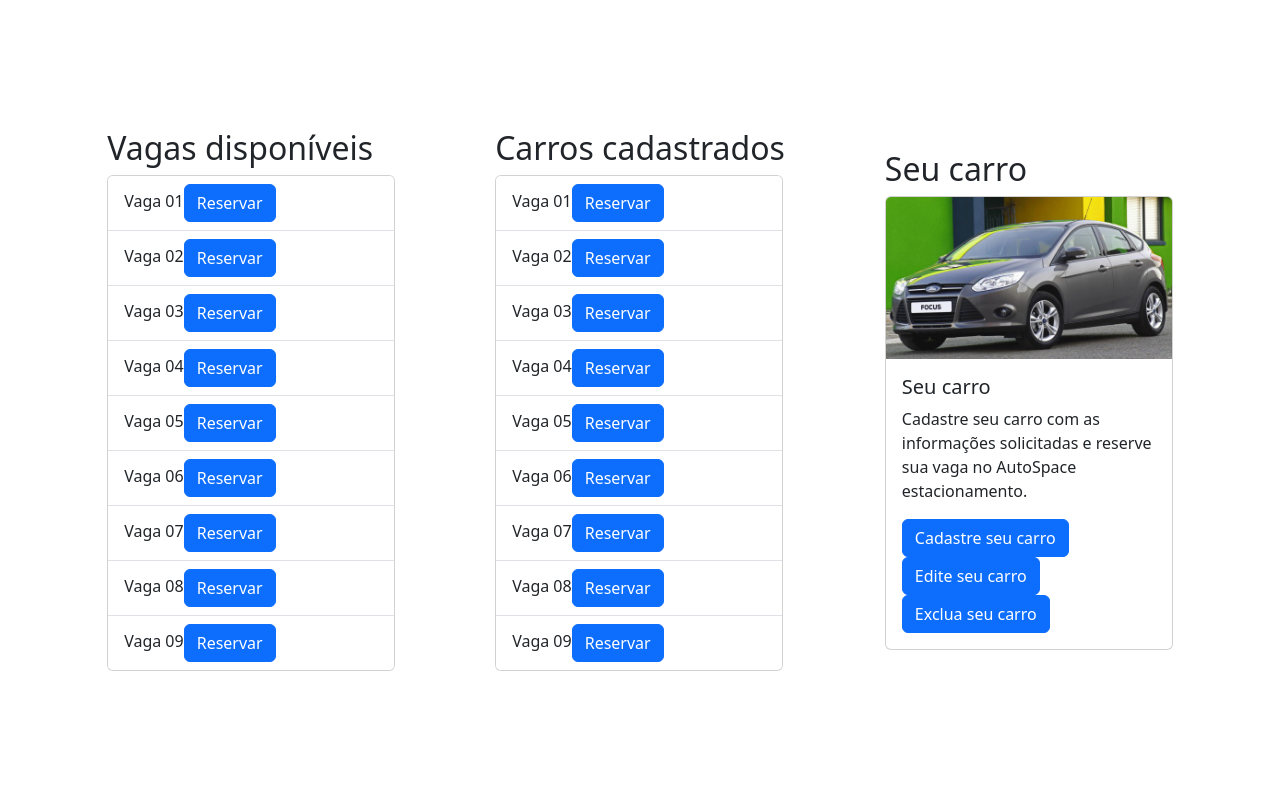
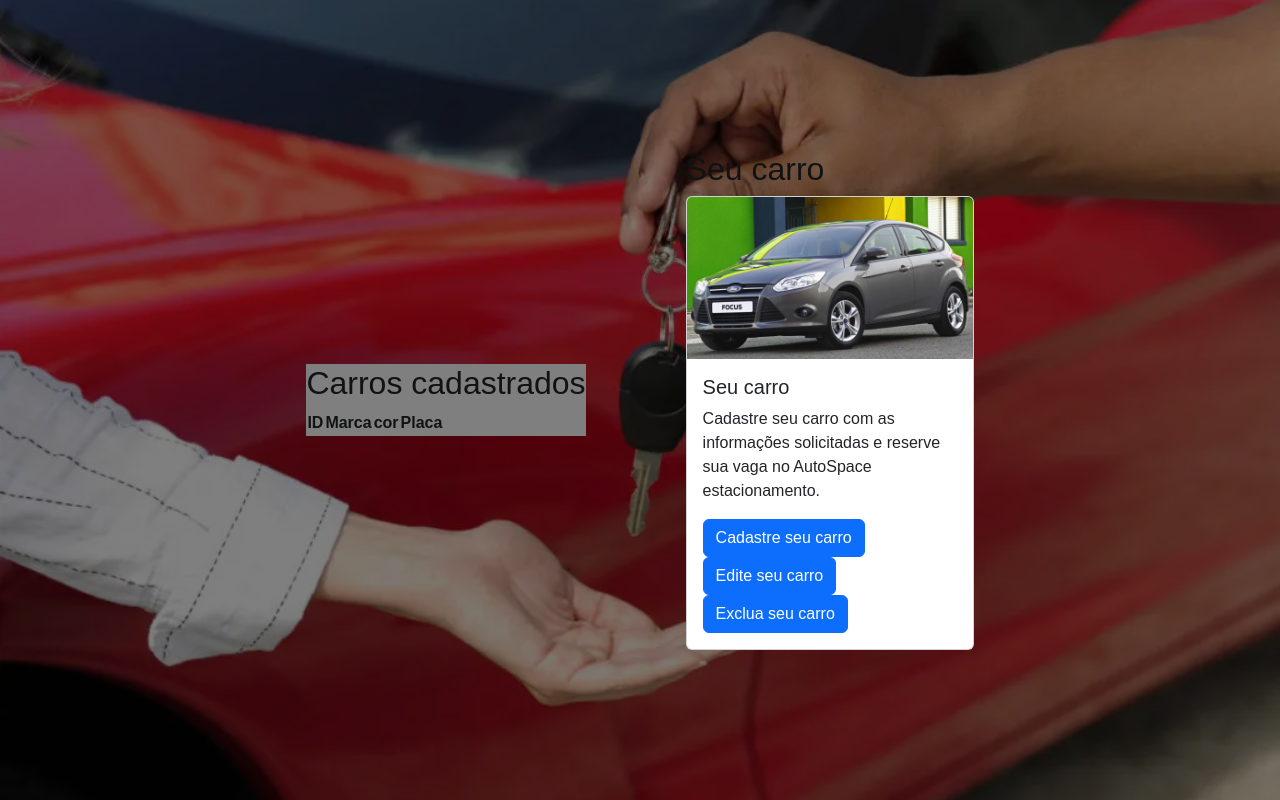
Before and after one commit to LauraTavares2323/1v-AutoSpace, a plain HTML site: page frontend/index2.html in a window 1280 px wide. Drawn offline with nearby package versions, Linux system fonts and the light colour scheme.

Commit message:
Add files via upload

```diff
--- a/frontend/index2.html
+++ b/frontend/index2.html
@@ -10,42 +10,24 @@
     <script src="script.js" defer></script>
 </head>
 <body>
-    <section>
-        <h2>Vagas disponíveis</h2>
-    <div class="card" style="width: 18rem;">
-        <ul class="list-group list-group-flush">
-          <li class="list-group-item">Vaga 01<button type="button" class="btn btn-primary">Reservar</button></li>
-          <li class="list-group-item">Vaga 02<button type="button" class="btn btn-primary">Reservar</button></li>
-          <li class="list-group-item">Vaga 03<button type="button" class="btn btn-primary">Reservar</button></li>
-          <li class="list-group-item">Vaga 04<button type="button" class="btn btn-primary">Reservar</button></li>
-          <li class="list-group-item">Vaga 05<button type="button" class="btn btn-primary">Reservar</button></li>
-          <li class="list-group-item">Vaga 06<button type="button" class="btn btn-primary">Reservar</button></li>
-          <li class="list-group-item">Vaga 07<button type="button" class="btn btn-primary">Reservar</button></li>
-          <li class="list-group-item">Vaga 08<button type="button" class="btn btn-primary">Reservar</button></li>
-          <li class="list-group-item">Vaga 09<button type="button" class="btn btn-primary">Reservar</button></li>
+  <div class="opacidade"></div>
+  <section class="product-list">
+    <h2>Carros cadastrados</h2>
+    <table>
+      <thead>
+        <tr>
+          <th>ID</th>
+          <th>Marca</th>
+          <th>cor</th>
+          <th>Placa</th>
+        </tr>
+      </thead>
+      <tbody id="product-table-body">
+      </tbody>
+    </table>
+  </section>
 
-        </ul>
 
-      </div>
-    </section>
-
-    <section>
-        <h2>Carros cadastrados</h2>
-        <div class="card" style="width: 18rem;">
-            <ul class="list-group list-group-flush">
-              <li class="list-group-item">Vaga 01<button type="button" class="btn btn-primary">Reservar</button></li>
-              <li class="list-group-item">Vaga 02<button type="button" class="btn btn-primary">Reservar</button></li>
-              <li class="list-group-item">Vaga 03<button type="button" class="btn btn-primary">Reservar</button></li>
-              <li class="list-group-item">Vaga 04<button type="button" class="btn btn-primary">Reservar</button></li>
-              <li class="list-group-item">Vaga 05<button type="button" class="btn btn-primary">Reservar</button></li>
-              <li class="list-group-item">Vaga 06<button type="button" class="btn btn-primary">Reservar</button></li>
-              <li class="list-group-item">Vaga 07<button type="button" class="btn btn-primary">Reservar</button></li>
-              <li class="list-group-item">Vaga 08<button type="button" class="btn btn-primary">Reservar</button></li>
-              <li class="list-group-item">Vaga 09<button type="button" class="btn btn-primary">Reservar</button></li>
-
-            </ul>
-
-          </div>
         </section>
 
       <section>
@@ -55,9 +37,9 @@
             <div class="card-body">
               <h5 class="card-title">Seu carro </h5>
               <p class="card-text">Cadastre seu carro com as informações solicitadas e reserve sua vaga no AutoSpace estacionamento.</p>
-              <a href="#" class="btn btn-primary">Cadastre seu carro</a>
-              <a href="#" class="btn btn-primary">Edite seu carro</a>
-              <a href="#" class="btn btn-primary">Exclua seu carro</a>
+              <a href="carroCadastro.html" class="btn btn-primary">Cadastre seu carro</a>
+              <a href="#" class="btn btn-primary" onclick="editCar(id)">Edite seu carro</a>
+              <a href="#" class="btn btn-primary" onclick="deleteCar(id)">Exclua seu carro</a>
             </div>
           </div>
       </section>
--- a/frontend/script.js
+++ b/frontend/script.js
@@ -47,17 +47,19 @@ const form1 = document.getElementById('cadastro').addEventListener('submit', asy
     }
   });
 
+
+
 // cadastro de carro
 // Nem o de pessoa deu certo (ainda)
 
 // editar o carro
-// QUASE CERTEZA QUE FUNCIONA
-async function editProduct(id) {
+// TA FUNCIONNADO
+async function editCar(id) {
     const brand = prompt("Nova marca do seu carro");
     const color = prompt("Nova cor do seu carro");
     const placa = prompt("Novo placa do seu carro");
 
-    await fetch(`http://localhost:3030/editar/${id}`, {
+    await fetch(`http://localhost:2000/editar/${id}`, {
       method: 'PUT',
       headers: { 'Content-Type': 'application/json' },
       body: JSON.stringify({brand, color, placa })
@@ -65,8 +67,8 @@ async function editProduct(id) {
     loadProducts();
 
 // apagar o carro
-// QUASE CERTEZA QUE FUNCIONA
-async function deleteProduct(id) {
+// FUNCIONANDO
+async function deleteCar(id) {
     await fetch(`http://localhost:2000/apagar/${id}`, {
       method: 'DELETE'
     });
@@ -74,4 +76,23 @@ async function deleteProduct(id) {
   }}
 
 // listar os carros
-// NÃO FIZ AINDA
+// ACHO QUE FUNCIONA
+
+async function loadProducts() {
+  const response = await fetch('http://localhost:2000/car');
+  const data = await response.json();
+  const tbody = document.querySelector('tbody');
+  tbody.innerHTML = '';
+
+  data.car.forEach(car => {
+    const row = document.createElement('tr');
+    row.innerHTML = `
+      <td>${car.id}</td>
+      <td>${car.brand}</td>
+      <td>${car.color}</td>
+      <td>R$ ${car.placa}</td>
+
+    `;
+    tbody.appendChild(row);
+  });
+}
--- a/frontend/style2.css
+++ b/frontend/style2.css
@@ -6,3 +6,26 @@ body{
     margin: 0;
     gap: 100px
 }
+
+
+body {
+    font-family: Arial, sans-serif;
+    height: 100vh;
+    display: flex;
+    justify-content: center;
+    align-items: center;
+    background: url(assents/imagem\ fundo.png) no-repeat center center/cover ;
+
+}
+.opacidade {
+    position: absolute;
+    top: 0;
+    left: 0;
+    width: 100%;
+    height: 100%;
+    background: rgba(0, 0, 0, 0.5);
+}
+.product-list{
+background-color: rgb(255, 255, 255);
+
+}
```
Also changed, not shown: backend/src/server.js (+14 -5 lines), frontend/carroCadastro.html (+3 -2 lines).
